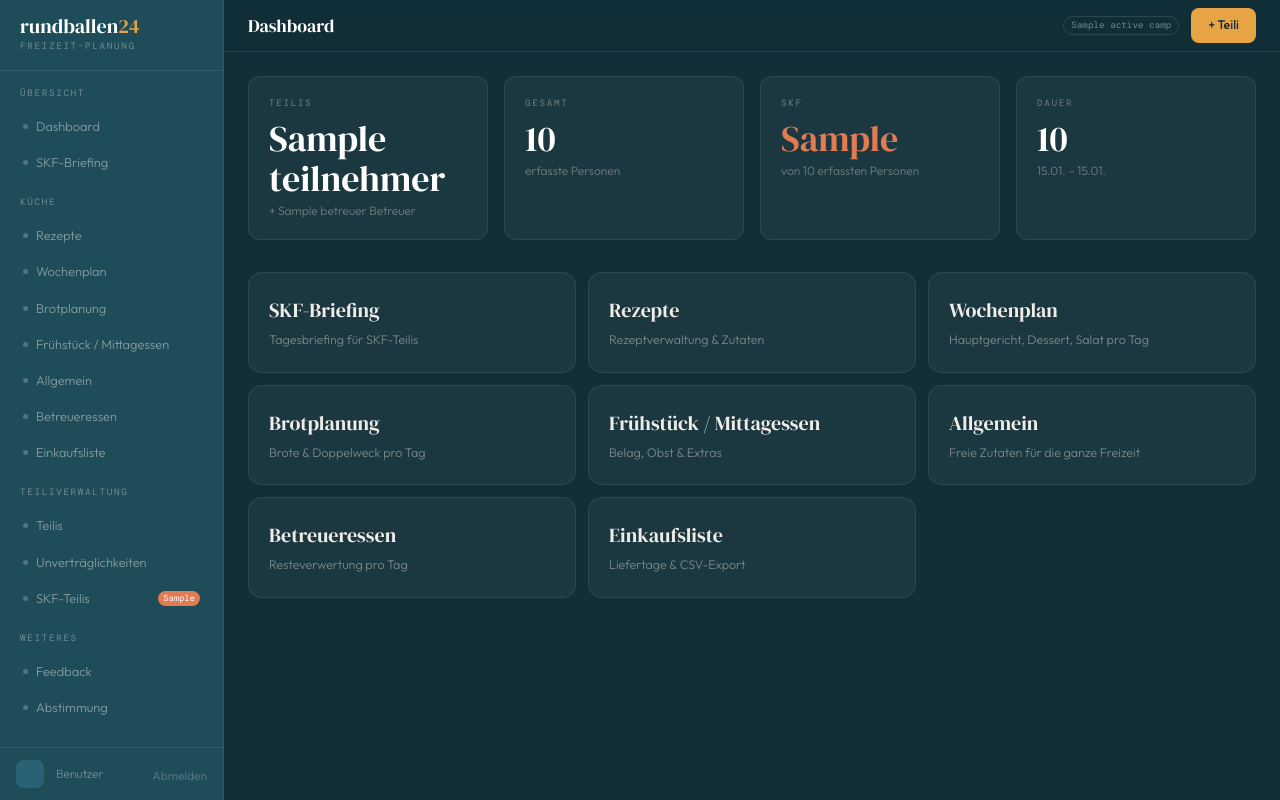
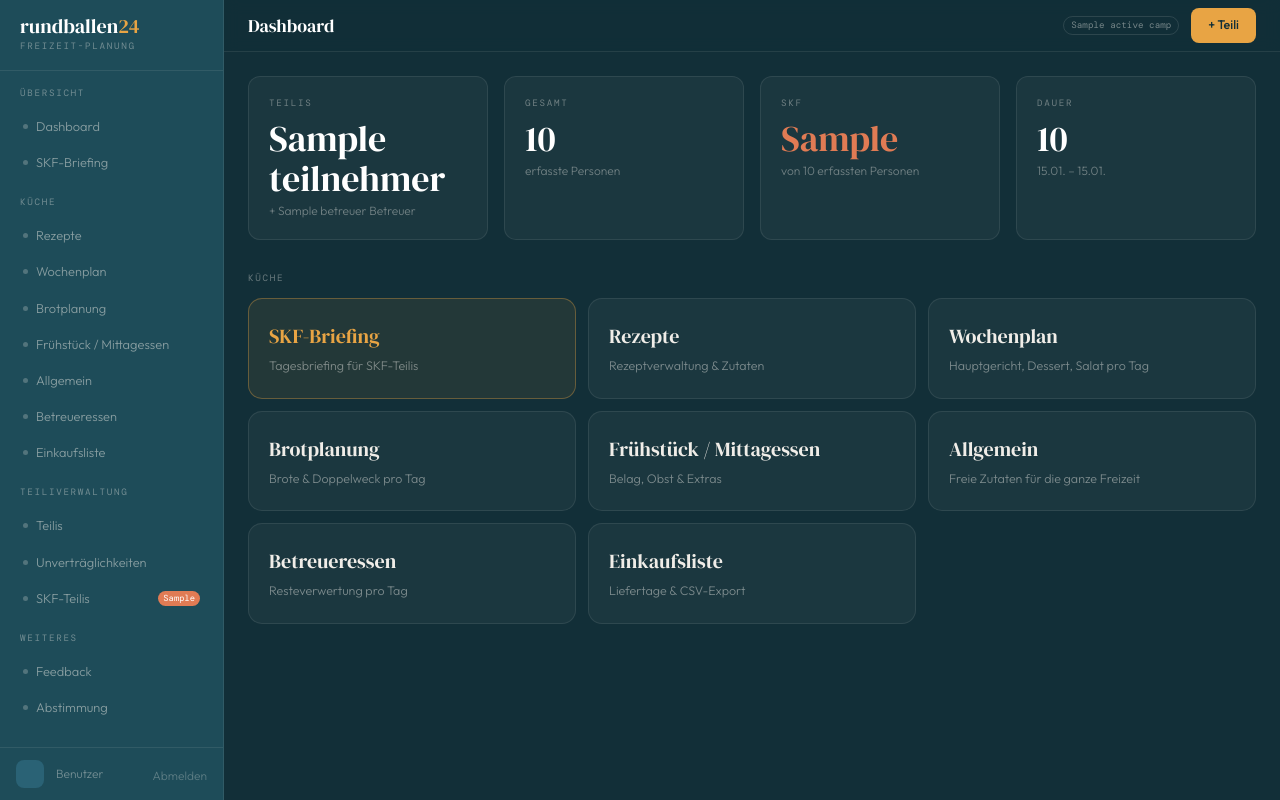
Before and after one commit to TrustyphoneP/rundballen25, a Django app: template templates/camps/dashboard.html in a window 1280 px wide. Run offline with Django 5.2, Linux system fonts and the light colour scheme; the template is opened without the code that fills it: most values are stand-ins (such as "Sample title", 1, 10 or a date in 2020); some libraries are stand-ins or nearby versions.

Commit message:
several fixes

```diff
--- a/templates/camps/dashboard.html
+++ b/templates/camps/dashboard.html
@@ -40,6 +40,16 @@
     font-size: 0.78rem;
     color: rgba(240,237,232,0.45);
   }
+  .kitchen-tile-featured {
+    background: rgba(232,164,68,0.08);
+    border-color: rgba(232,164,68,0.35);
+  }
+  .kitchen-tile-featured .kitchen-tile-title {
+    color: #e8a444;
+  }
+  .kitchen-tile-featured:hover {
+    background: rgba(232,164,68,0.14);
+  }
 </style>
 {% endblock %}
 
@@ -79,8 +89,9 @@
 </div>
 
 <!-- Küche -- große, handyfreundliche Kacheln -->
+<div class="section-mono mb-3">Küche</div>
 <div class="kitchen-tile-grid mb-8">
-  <a href="{% url 'camps:skf_briefing_days' camp_pk=active_camp.pk %}" class="kitchen-tile">
+  <a href="{% url 'camps:skf_briefing_days' camp_pk=active_camp.pk %}" class="kitchen-tile kitchen-tile-featured">
     <div class="kitchen-tile-title">SKF-Briefing</div>
     <div class="kitchen-tile-desc">Tagesbriefing für SKF-Teilis</div>
   </a>
```
